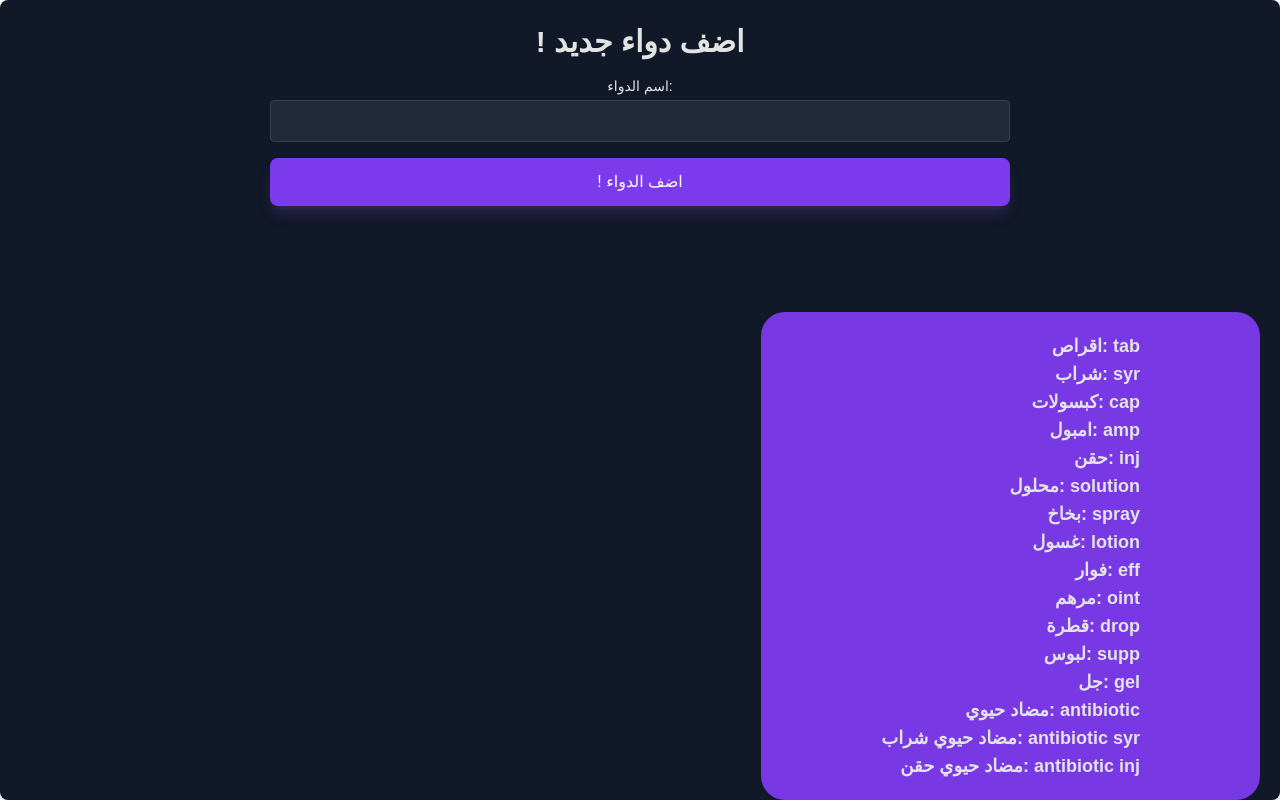
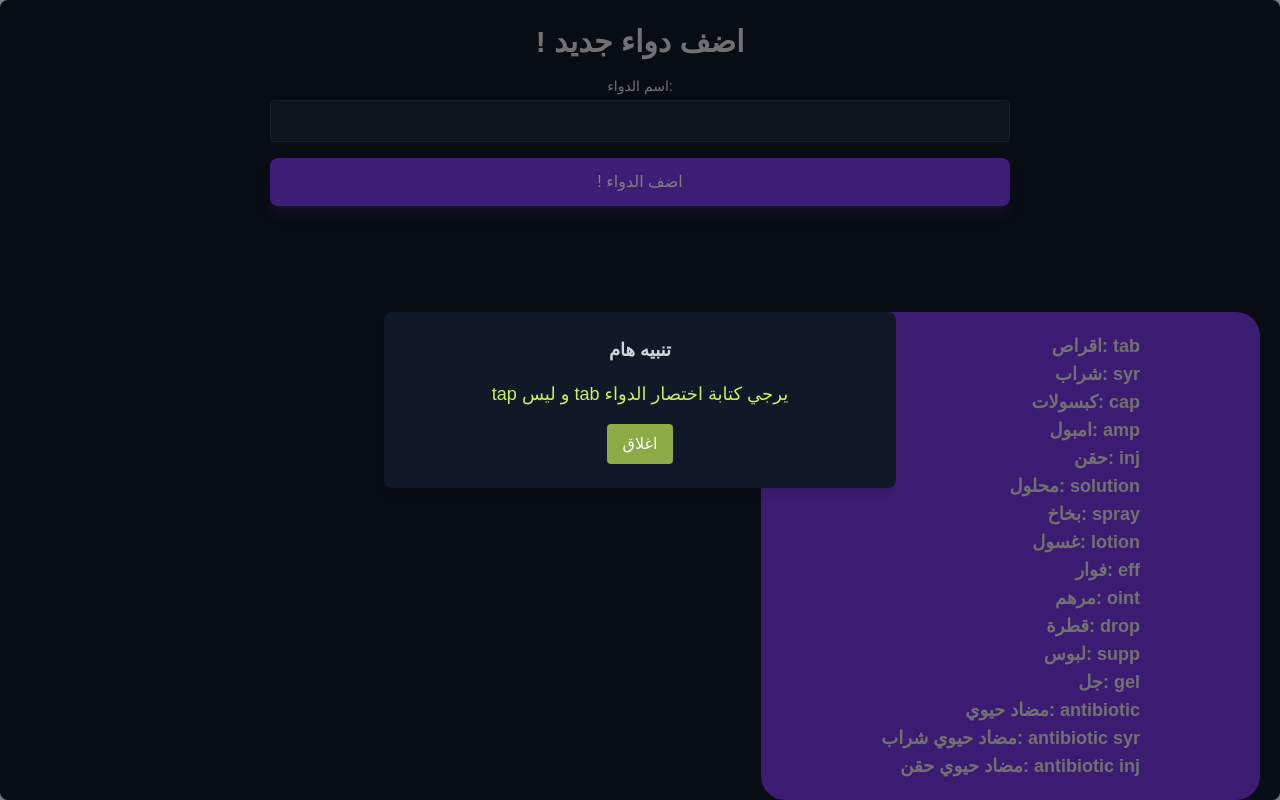
Before and after one commit to Youssef5351/patient-managment, a React (Create React App) app: page /add-medicine in a window 1280 px wide. Built offline with nearby package versions, Linux system fonts and the light colour scheme.

Commit message:
Update AddMedicineForm.jsx

```diff
--- a/src/components/AddMedicineForm.jsx
+++ b/src/components/AddMedicineForm.jsx
@@ -1,10 +1,24 @@
-import React, { useState } from 'react';
+import React, { useState, useEffect } from 'react';
 import axios from 'axios';
 
 function AddMedicineForm({ onMedicineAdded }) {
     const [medicine, setMedicine] = useState({ name: '' });
     const [successMessage, setSuccessMessage] = useState('');
     const [errorMessage, setErrorMessage] = useState('');
+    const [showPopup, setShowPopup] = useState(false); // State to control popup visibility
+
+    useEffect(() => {
+        // Check if the popup has been shown in this session
+        const popupShown = sessionStorage.getItem('popupShown');
+        if (!popupShown) {
+            setShowPopup(true);
+            sessionStorage.setItem('popupShown', 'true'); // Mark popup as shown
+        }
+    }, []);
+
+    const handleClosePopup = () => {
+        setShowPopup(false); // Close the popup
+    };
 
     const handleChange = (e) => {
         const { name, value } = e.target;
@@ -50,6 +64,22 @@ function AddMedicineForm({ onMedicineAdded }) {
 
     return (
         <div className="h-screen mx-auto p-6 bg-gray-900 shadow-lg rounded-lg text-gray-300 relative">
+                        {showPopup && (
+                <div className="fixed inset-0 bg-black bg-opacity-50 flex items-center justify-center z-50">
+                    <div className="bg-[#111827] p-6 rounded-lg shadow-lg w-[80%] sm:w-[40%] text-center">
+                        <h2 className="text-lg font-semibold mb-4 font-cairo text-[#D1D5DB]">تنبيه هام</h2>
+                        <p className="mb-4 text-[#C7F15F] font-cairo text-lg">
+                        tap و ليس tab يرجي كتابة اختصار الدواء
+                        </p>
+                        <button
+                            onClick={handleClosePopup}
+                            className="px-4 py-2 bg-[#8CAA45] font-tajawal text-white rounded hover:bg-[#8CAA12]"
+                        >
+                            اغلاق
+                        </button>
+                    </div>
+                </div>
+            )}
 
             <h2 className="text-3xl font-bold text-[#E3E3E3] mb-4 font-cairo">! اضف دواء جديد</h2>
 
```
